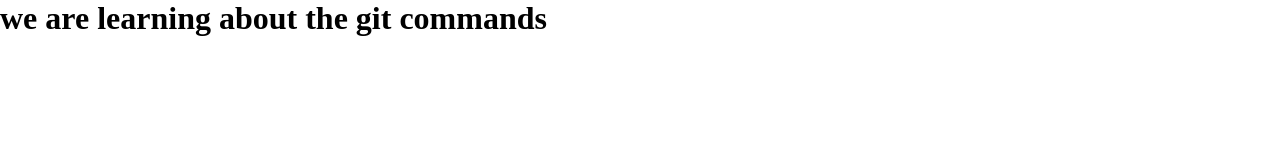
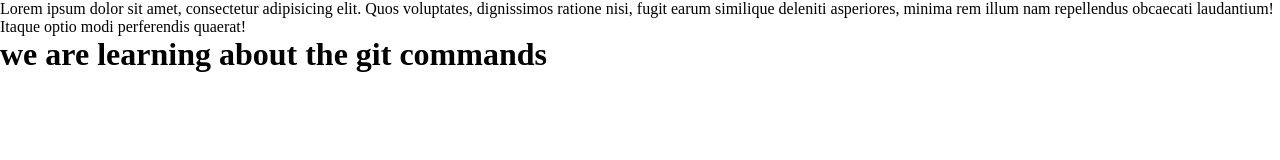
Before and after one commit to amitnain001/gittutorial, a plain HTML site: page index.html in a window 1280 px wide. Drawn offline with Linux system fonts and the light colour scheme.

Commit message:
initial commit

```diff
--- a/index.html
+++ b/index.html
@@ -10,6 +10,9 @@
 </head>
 
 <body>
+    <p>Lorem ipsum dolor sit amet, consectetur adipisicing elit. Quos voluptates, dignissimos ratione nisi, fugit earum
+        similique deleniti asperiores, minima rem illum nam repellendus obcaecati laudantium! Itaque optio modi
+        perferendis quaerat!</p>
     <h1>we are learning about the git commands</h1>
 </body>
 
```
